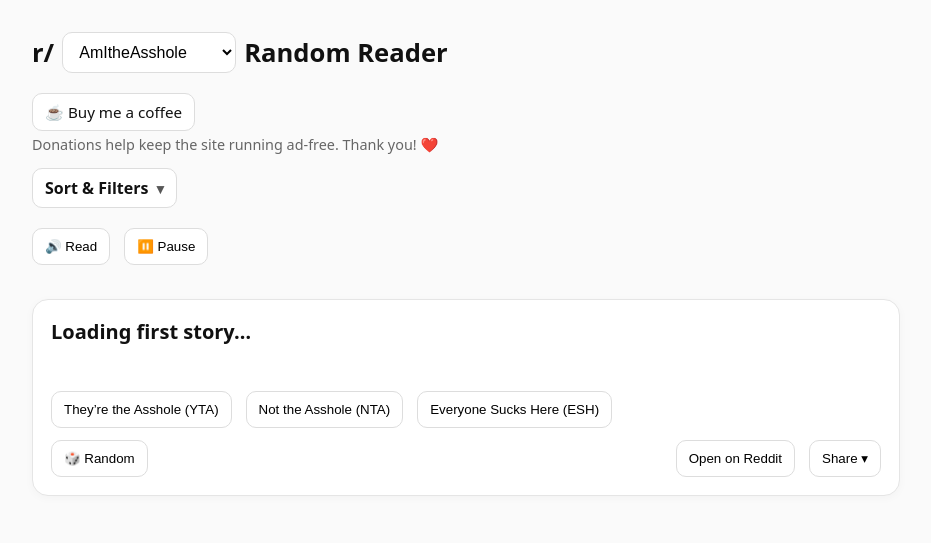
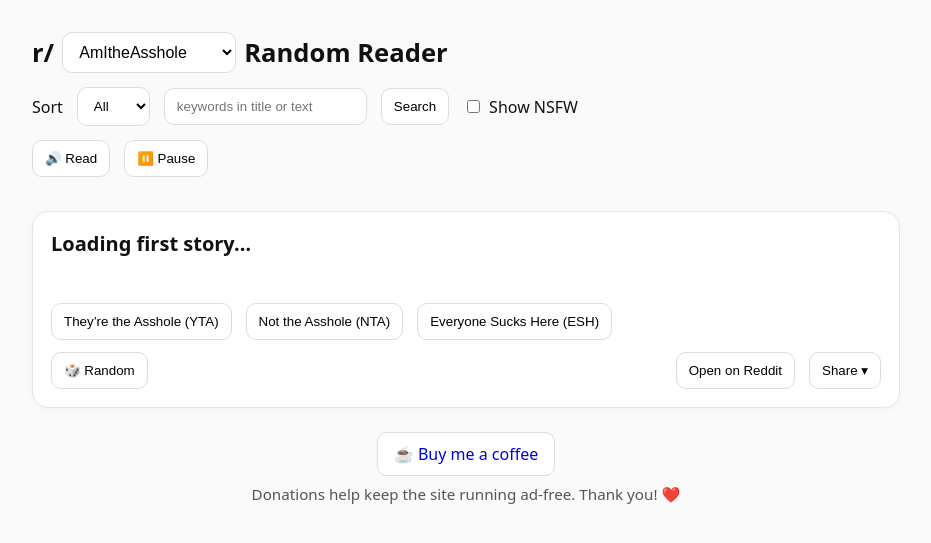
Before and after one commit to r0bay/Latest-Version-of-AITA, a Flask app: page / in a window 1280 px wide. Shown: the top 543 px of the page, without its empty margins (174-1105 px from the left). Run offline with Flask 3, Linux system fonts and the light colour scheme; data that the repository does not hold is empty.

Commit message:
Update: move Buy Me a Coffee section below post card and center layout

```diff
--- a/templates/index.html
+++ b/templates/index.html
@@ -1,3 +1,4 @@
+
 <!doctype html>
 <html>
 <head>
@@ -5,7 +6,7 @@
   <script async src="https://www.googletagmanager.com/gtag/js?id=G-BDXP39TTQC"></script>
   <script>
     window.dataLayer = window.dataLayer || [];
-    function gtag(){ dataLayer.push(arguments); }
+    function gtag(){dataLayer.push(arguments);}
     gtag('js', new Date());
     gtag('config', 'G-BDXP39TTQC');
   </script>
@@ -14,10 +15,10 @@
   <title>Random AITA — Reader</title>
   <meta name="viewport" content="width=device-width, initial-scale=1" />
 
-  <!-- PWA hooks -->
   <link rel="manifest" href="/static/manifest.webmanifest">
   <meta name="theme-color" content="#ffffff">
   <link rel="apple-touch-icon" href="/static/icons/icon-192.png">
+
   <script>
     if ("serviceWorker" in navigator) {
       window.addEventListener("load", () => {
@@ -31,10 +32,15 @@
   <style>
     :root { --gap: 14px; }
     * { box-sizing: border-box; }
-    body { font-family: system-ui, -apple-system, Segoe UI, Roboto, sans-serif; margin: 0; padding: 0; background: #fafafa; color: #111; }
+    body {
+      font-family: system-ui, -apple-system, Segoe UI, Roboto, sans-serif;
+      margin: 0; padding: 0; background: #fafafa; color: #111;
+    }
     main { max-width: 900px; margin: 32px auto; padding: 0 16px; }
     header { display: grid; gap: var(--gap); margin-bottom: 16px; }
+    .controls, .controls2 { display: flex; flex-wrap: wrap; gap: var(--gap); align-items: center; }
     .row { display: flex; flex-wrap: wrap; gap: var(--gap); align-items: center; }
+    .space { flex: 1; }
     .card { background: #fff; border: 1px solid #e5e5e5; border-radius: 16px; padding: 18px; box-shadow: 0 2px 10px rgba(0,0,0,.03); }
     h1 { font-size: 1.6rem; margin: 0; display:flex; align-items:center; gap:8px;}
     h2 { font-size: 1.25rem; margin-top: 0; }
@@ -48,8 +54,7 @@
     .error { color: #b00020; font-size: .95rem; min-height: 1.2em; }
     .vote { display: flex; flex-wrap: wrap; gap: var(--gap); align-items: center; margin-top: 12px; }
     .vote .tally { color: #333; font-size: .95rem; }
-
-    /* Share dropdown */
+    .toggle { display:flex; align-items:center; gap:6px; }
     .share-wrap { position: relative; display: inline-block; }
     .share-menu {
       position: absolute; top: 105%; right: 0;
@@ -59,37 +64,10 @@
     }
     .share-menu button { display: block; width: 100%; text-align: left; margin: 2px 0; }
 
-    /* Under-story actions */
     .under-actions { display: flex; align-items: center; gap: var(--gap); margin-top: 12px; }
     .right-actions { margin-left: auto; display: flex; gap: var(--gap); align-items: center; }
 
-    /* Buy Me a Coffee (minimal) */
-    .tip-wrap { margin-top: 6px; }
-    .tip-btn { display: inline-block; padding: 8px 12px; border-radius: 10px; border: 1px solid #ddd; background: #fff; text-decoration: none; color: #111; font-size: .95rem; }
-    .tip-btn:hover { background: #f2f2f2; }
-    .tip-note { color:#666; font-size:.9rem; margin-top:4px; }
-
-    /* Sort & Filters submenu */
-    details.filters { width: fit-content; }
-    details.filters > summary {
-      list-style: none;
-      display: inline-flex; align-items:center; gap:8px;
-      padding: 8px 12px;
-      border: 1px solid #ddd; border-radius: 10px;
-      background: #fff; color:#111; font-weight:600; cursor:pointer;
-      user-select: none;
-    }
-    details.filters > summary::-webkit-details-marker { display: none; }
-    details.filters > summary::after { content: "▾"; font-size: 0.9rem; opacity: .7; }
-    details.filters[open] > summary::after { transform: rotate(180deg); }
-    .filters-panel {
-      margin-top: 10px;
-      padding: 12px;
-      border: 1px solid #eee; border-radius: 12px; background: #fafafa;
-      display: grid; gap: 10px;
-    }
-
-    /* ✅ Floating Random button (mobile only) */
+    /* Floating Random (mobile only) */
     .fab {
       position: fixed;
       right: 16px;
@@ -97,15 +75,42 @@
       width: 56px; height: 56px;
       border-radius: 50%;
       border: 1px solid #ddd;
-      background: #ffffff;
+      background: #fff;
       box-shadow: 0 6px 16px rgba(0,0,0,.15);
       display: flex; align-items: center; justify-content: center;
-      font-size: 24px;
-      z-index: 2000;
+      font-size: 24px; z-index: 2000;
+      animation: pulse 2.5s ease-out 1;
     }
-    .fab:active { transform: translateY(1px); }
-    @media (min-width: 768px) {
-      .fab { display: none !important; }
+    @keyframes pulse {
+      0% {transform: scale(1); box-shadow: 0 0 0 0 rgba(0,0,0,.2);}
+      70% {transform: scale(1.08); box-shadow: 0 0 0 10px rgba(0,0,0,0);}
+      100% {transform: scale(1); box-shadow: 0 0 0 0 rgba(0,0,0,0);}
+    }
+    @media (min-width: 768px) { .fab { display: none; } }
+
+    /* Centered donation section */
+    .support-outside {
+      margin-top: 24px;
+      text-align: center;
+      display: flex;
+      flex-direction: column;
+      align-items: center;
+      justify-content: center;
+    }
+    .tip-btn {
+      display: inline-block;
+      padding: 10px 16px;
+      border-radius: 10px;
+      border: 1px solid #ddd;
+      background: #fff;
+      text-decoration: none;
+      font-weight: 500;
+    }
+    .tip-btn:hover { background: #f4f4f4; }
+    .tip-note {
+      margin-top: 8px;
+      color: #555;
+      font-size: .95rem;
     }
   </style>
 </head>
@@ -124,29 +129,15 @@
       <span>Random Reader</span>
     </h1>
 
-    <!-- Buy Me a Coffee -->
+    <div class="controls">
       <div class="row">
-      <div class="tip-wrap">
-        <a class="tip-btn" href="https://www.buymeacoffee.com/randomaita" target="_blank" rel="noopener">
-          ☕ Buy me a coffee
-        </a>
-        <div class="tip-note">Donations help keep the site running ad-free. Thank you! ❤️</div>
-      </div>
-    </div>
-
-    <!-- Sort & Filters submenu -->
-    <details class="filters" id="filters" aria-label="Sort and Filters">
-      <summary>Sort &amp; Filters</summary>
-      <div class="filters-panel">
-        <div class="row">
-          <label for="sort">Sort</label>
+        <label>Sort</label>
         <select id="sort">
           <option value="all">All</option>
           <option value="hot">Hot</option>
           <option value="new">New</option>
           <option value="top">Top</option>
         </select>
-
         <select id="topRange" style="display:none">
           <option value="day">Day</option>
           <option value="week" selected>Week</option>
@@ -154,22 +145,24 @@
           <option value="year">Year</option>
           <option value="all">All</option>
         </select>
+      </div>
 
+      <div class="row">
         <input id="searchBox" type="text" placeholder="keywords in title or text" />
         <button id="searchBtn">Search</button>
       </div>
 
-        <div class="row">
+      <div class="row toggle">
         <input id="nsfw" type="checkbox" />
         <label for="nsfw">Show NSFW</label>
       </div>
     </div>
-    </details>
 
-    <!-- Read/Pause -->
-    <div class="row" style="margin-top:6px;">
+    <div class="controls2">
+      <div class="row">
         <button id="speak">🔊 Read</button>
         <button id="pause">⏸️ Pause</button>
+      </div>
     </div>
   </header>
 
@@ -181,7 +174,6 @@
     <p id="text" class="body"></p>
     <div class="meta" id="meta"></div>
 
-    <!-- Voting block -->
     <div class="vote" id="voteBlock">
       <button id="voteYTA">They’re the Asshole (YTA)</button>
       <button id="voteNTA">Not the Asshole (NTA)</button>
@@ -189,9 +181,8 @@
       <span class="tally" id="tally"></span>
     </div>
 
-    <!-- Under-story action row -->
     <div class="under-actions">
-      <button id="randomBtn" data-random="true">🎲 Random</button>
+      <button id="randomBtn">🎲 Random</button>
 
       <div class="right-actions">
         <a id="openLink" target="_blank" rel="noopener"><button>Open on Reddit</button></a>
@@ -199,8 +190,6 @@
         <div class="share-wrap">
           <button id="shareToggle">Share ▾</button>
           <div class="share-menu" id="shareMenu">
-            <!-- Fallback menu (desktop/old browsers) -->
-            <button data-share="copy">🔗 Copy link</button>
             <button data-share="whatsapp">🟢 WhatsApp</button>
             <button data-share="facebook">🔵 Facebook</button>
             <button data-share="twitter">✖️ Twitter (X)</button>
@@ -211,100 +200,33 @@
       </div>
     </div>
   </article>
+
+  <!-- Centered support block BELOW the post card -->
+  <div class="support-outside">
+    <a class="tip-btn" href="https://www.buymeacoffee.com/randomaita" target="_blank" rel="noopener">
+      ☕ Buy me a coffee
+    </a>
+    <div class="tip-note">Donations help keep the site running ad-free. Thank you! ❤️</div>
+  </div>
 </main>
 
-<!-- Floating Random FAB (mobile only) -->
-<button id="randomFab" class="fab" data-random="true" aria-label="Random story">🎲</button>
+<!-- Floating Random button (mobile only) -->
+<button class="fab" id="floatingRandom" aria-label="Random">🎲</button>
 
-<!-- App logic -->
-<script src="/static/app.js?v=14"></script>
+<script src="/static/app.js?v=17"></script>
 
-<!-- Share: prefer native sheet; fallback to dropdown -->
 <script>
   (function () {
-  function gtagSafe(name, params){
-    try { if (typeof gtag === 'function') gtag('event', name, params || {}); } catch(e){}
-  }
-
-  function getSharePayload() {
-    const title = (document.getElementById('title')?.textContent || 'Random AITA').trim();
-    const redditUrl = document.getElementById('openLink')?.getAttribute('href') || '';
-    // Always share YOUR site, not reddit:
-    const url = location.origin + '/?r=' + encodeURIComponent(redditUrl || '');
-    const text = 'Reading on RandomAITA:';
-    return { title, text, url };
-  }
-
-  const shareBtn  = document.getElementById('shareToggle');
-  const shareMenu = document.getElementById('shareMenu');
-
-  function toggleMenu(show){
-    shareMenu.style.display = show ? 'block' : 'none';
-  }
-
-  // Click outside closes fallback menu
-  document.addEventListener('click', (e) => {
-    if (!shareMenu) return;
-    const inside = e.target.closest('.share-wrap');
-    if (!inside) toggleMenu(false);
+    const fab = document.getElementById('floatingRandom');
+    if (!fab) return;
+    fab.addEventListener('click', () => {
+      const btn = document.getElementById('randomBtn');
+      if (btn) btn.click();
+      try { window.scrollTo({ top: 0, behavior: 'smooth' }); } catch(e){}
+      if (typeof gtag === 'function') gtag('event', 'random_post_click', { source: 'fab' });
     });
-
-  // Main Share button: try native first
-  if (shareBtn) {
-    shareBtn.addEventListener('click', async () => {
-      const payload = getSharePayload();
-
-      // Native share if supported
-      try {
-        const canNative = !!navigator.share;
-        if (canNative) {
-          await navigator.share(payload);
-          gtagSafe('share_clicked', { platform: 'native' });
-          return;
-        }
-      } catch (err) {
-        // user canceled or error -> fall back to menu
-      }
-
-      // Fallback menu (desktop/old browsers)
-      toggleMenu(getComputedStyle(shareMenu).display === 'none');
-      gtagSafe('share_opened');
-    });
-  }
-
-  // Fallback menu options
-  shareMenu?.addEventListener('click', (e) => {
-    const btn = e.target.closest('button[data-share]');
-    if (!btn) return;
-    const { title, text, url } = getSharePayload();
-    const which = btn.dataset.share;
-
-    if (which === 'copy') {
-      navigator.clipboard?.writeText(url);
-      toggleMenu(false);
-      gtagSafe('share_clicked', { platform: 'copy' });
-      return;
-    }
-
-    const encoded = encodeURIComponent;
-    let href = url;
-
-    if (which === 'whatsapp') href = 'https://api.whatsapp.com/send?text=' + encoded(title + ' ' + url);
-    if (which === 'facebook') href = 'https://www.facebook.com/sharer/sharer.php?u=' + encoded(url);
-    if (which === 'twitter') href = 'https://twitter.com/intent/tweet?text=' + encoded(title) + '&url=' + encoded(url);
-    if (which === 'reddit')  href = 'https://www.reddit.com/submit?url=' + encoded(url) + '&title=' + encoded(title);
-    if (which === 'sms')     href = 'sms:?&body=' + encoded(title + ' ' + url);
-
-    window.open(href, '_blank', 'noopener');
-    toggleMenu(false);
-    gtagSafe('share_clicked', { platform: which });
-  });
-
-  // Floating FAB clicks the main Random button (keeps your current logic)
-  const fab = document.getElementById('randomFab');
-  const rnd = document.getElementById('randomBtn');
-  if (fab && rnd) fab.addEventListener('click', () => rnd.click());
   })();
 </script>
+
 </body>
 </html>
```
Lines whose indentation alone changed are shown as unchanged.
